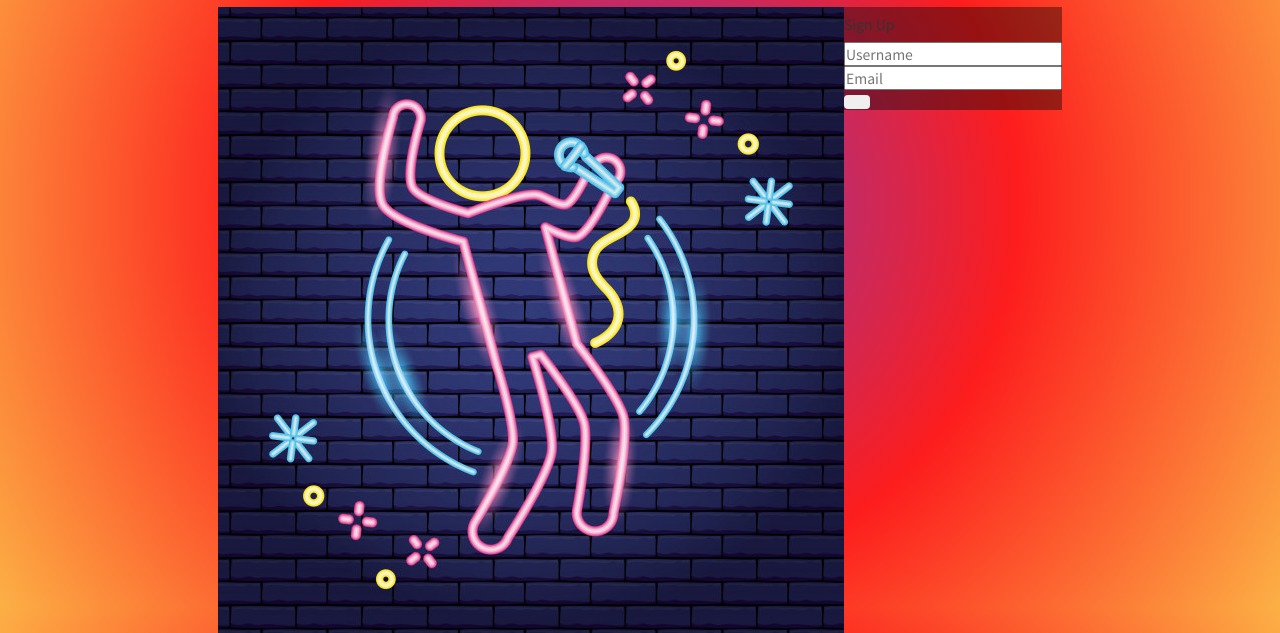
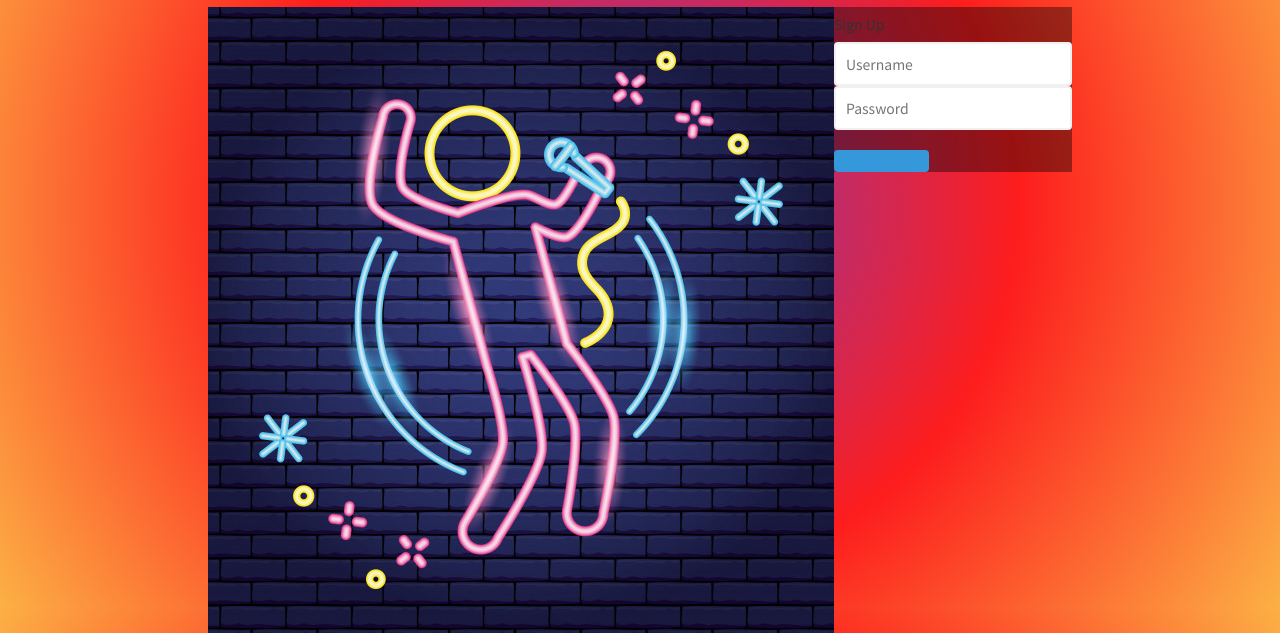
Before and after one commit to elaitala/ConcertVAULT, a website: page views/signup.html in a window 1280 px wide. Shown: the part 201-834 px from the top of the page. Drawn offline with nearby package versions, Linux system fonts and the light colour scheme; a web font is replaced by a local one.

Commit message:
updated css and html

```diff
--- a/public/styles/signup.css
+++ b/public/styles/signup.css
@@ -36,6 +36,11 @@ h1 {
     padding-left: 3%;
 }
 
+.card-image-top {
+    height: 300px;
+    width: 300px;
+}
+
 .card-deck {
     display: flex;
     flex-direction: row;
@@ -49,3 +54,35 @@ h1 {
     background-color: rgba(0,0,0,.4);
     display: table-cell;
 }
+
+.form label {
+    color: #777;
+    display: block;
+    margin-bottom: 5px;
+}
+
+.form input {
+    border: 2px solid #f0f0f0;
+    border-radius: 4px;
+    display: block;
+    width: 100%;
+    padding: 10px;
+    font-size: 14px;
+}
+
+.form input:focus {
+    outline: 0;
+    border-color: #777;
+}
+
+.form button {
+    cursor: pointer;
+    background-color: #3498db;
+    color: #fff;
+    border-radius: 4px;
+    display: block;
+    font-size: 14px;
+    padding: 10px;
+    margin-top: 20px;
+    width: 40%;
+}
--- a/views/signup.html
+++ b/views/signup.html
@@ -38,12 +38,12 @@
             <div class="card">
                 <div class="card-body">
                     <h5 class="card-title">Sign Up</h5>
-                    <form method="post">
+                    <form class="form" method="post">
                         <div class="username">
                             <input type="text" placeholder="Username" name="name">
                         </div>
                         <div class="password">
-                            <input type="text" placeholder="Email" name="email">
+                            <input type="password" placeholder="Password" name="name">
                         </div>
                         <div class="button">
                             <button class="btn btn--pill btn--white" type="submit"></button>
```
Also changed, not shown: public/styles/index.css (+6 -3 lines).
